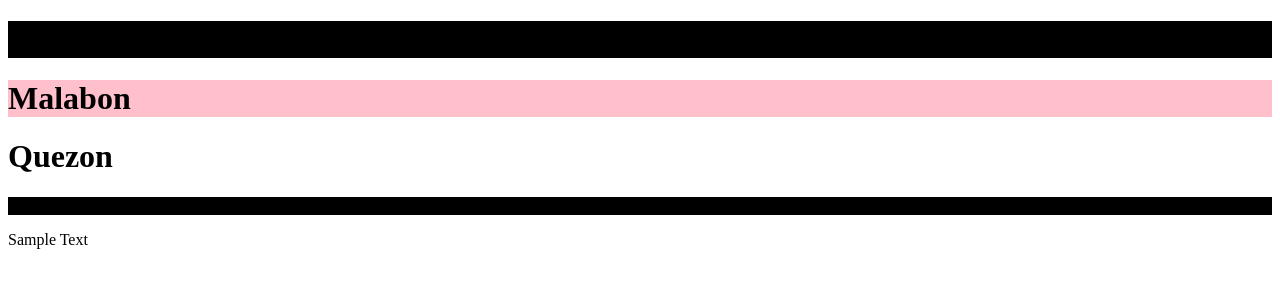
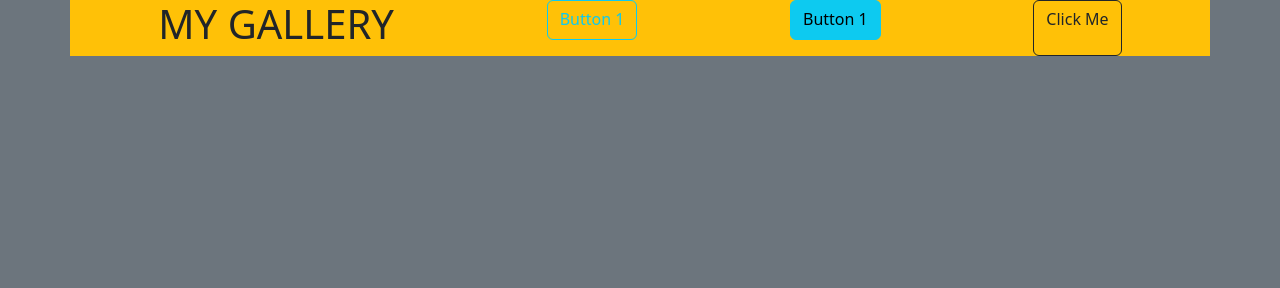
Before and after one commit to Jhanef02/Jayne, a plain HTML site: page index.html in a window 1280 px wide. Drawn offline with nearby package versions, Linux system fonts and the light colour scheme.

Commit message:
Update index.html

```diff
--- a/index.html
+++ b/index.html
@@ -1,17 +1,16 @@
 <!DOCTYPE html>
-<html>
-<head> <title> CLASS AND ID</title>
-<Link rel="stylesheet" href="style.css 1.css">
+<head>
+    <link href="https://cdn.jsdelivr.net/npm/bootstrap@5.3.3/dist/css/bootstrap.min.css" rel="stylesheet" integrity="sha384-QWTKZyjpPEjISv5WaRU9OFeRpok6YctnYmDr5pNlyT2bRjXh0JMhjY6hW+ALEwIH" crossorigin="anonymous">
+    <script src="https://cdn.jsdelivr.net/npm/bootstrap@5.3.3/dist/js/bootstrap.bundle.min.js" integrity="sha384-YvpcrYf0tY3lHB60NNkmXc5s9fDVZLESaAA55NDzOxhy9GkcIdslK1eN7N6jIeHz" crossorigin="anonymous"></script>
+
+    <title>Document</title>
 </head>
-<body>
-
-
-    <h1 Class="city"style="background-color:black">Caloocan</h1>
-    <h1 Class="city"style="background-color:pink">Malabon</h1>
-    <h1 Class="city">Quezon</h1>
-    <p class="city"style="background-color:black">My Sample Text</p>
-    <p id="myid">Sample Text</p>
-
+<body class="bg-secondary">
+    <div class="container bg-warning bg-warning d-flex justify-content-around">
+     <p class="h1 text primary">MY GALLERY</p>
+     <p class="btn btn-outline-info">Button 1</p>
+     <p class="btn btn-info">Button 1</p>
+     <a href="https://www.lifewire.com/thmb/CRQgsiBGMF6HDUfEqCA41VH2gVo=/1500x1000/filters:fill(auto,1)/OnePiece-free1-56a013de3df78cafda9ff8fc.jpg" class="btn btn-outline-dark">Click Me </a>
+    </div>
 
 </body>
-</html>
```
